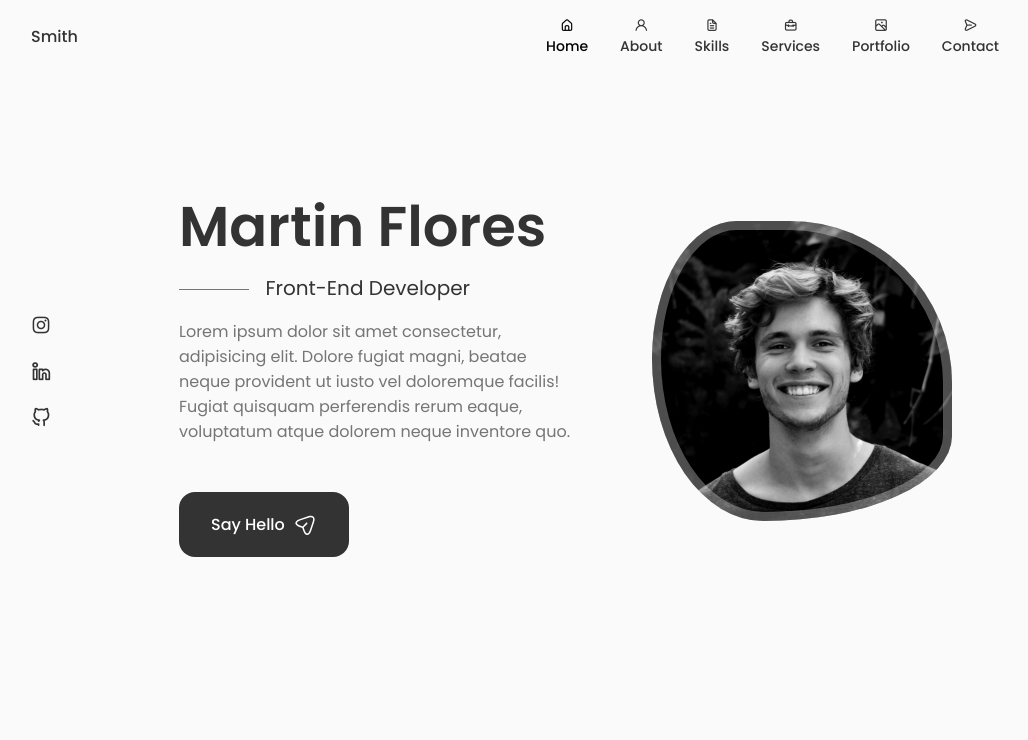
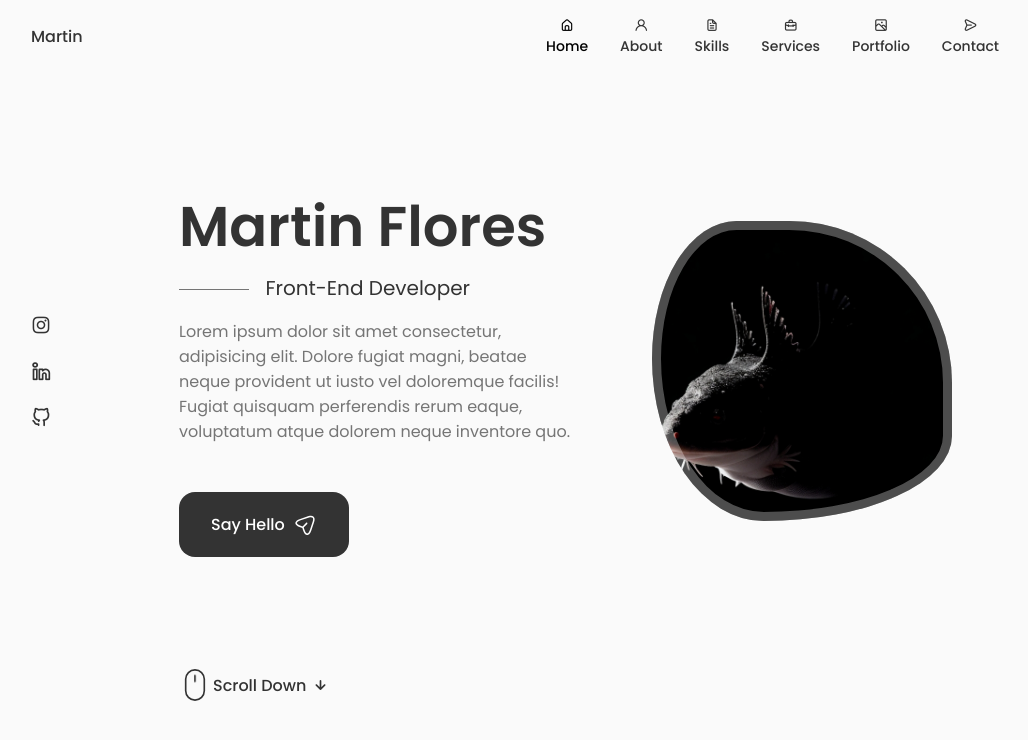
Before and after one commit to MartinMFM/MartinMFM.github.io, a React (Vite) app: page / in a window 1280 px wide. Shown: the top 740 px of the page, without its empty margins (125-1153 px from the left). Built offline with nearby package versions, Linux system fonts and the light colour scheme.

Commit message:
home component

```diff
--- a/src/components/header/Header.jsx
+++ b/src/components/header/Header.jsx
@@ -8,7 +8,7 @@
     <header className="header">
       <nav className="nav container">
         <a href="index.html" className="nav__logo">
-          Smith
+          Martin
         </a>
 
         <div className={`nav__menu ${showMenu ? "show-menu" : ""} `}>
--- a/src/components/home/Data.jsx
+++ b/src/components/home/Data.jsx
@@ -12,7 +12,7 @@
       <a href="#contact" className="button button--flex">
         Say Hello{" "}
         <svg
-          class="button__icon"
+          className="button__icon"
           xmlns="http://www.w3.org/2000/svg"
           width="24"
           height="24"
--- a/src/components/home/Home.jsx
+++ b/src/components/home/Home.jsx
@@ -1,6 +1,7 @@
-import { Data } from "./Data";
 import "./home.css";
 
+import { Data } from "./Data";
+import { ScrollDown } from "./ScrollDown";
 import { Social } from "./Social";
 
 export const Home = () => {
@@ -14,6 +15,7 @@
 
           <Data />
         </div>
+        <ScrollDown />
       </div>
     </section>
   );
--- /dev/null
+++ b/src/components/home/ScrollDown.jsx
@@ -0,0 +1,47 @@
+import React from "react";
+
+export const ScrollDown = () => {
+  return (
+    <div className="home__scroll">
+      <a href="#about" className="home__scrol-button button--flex">
+        <svg
+          width="32px"
+          height="32px"
+          className="home__scroll-mouse"
+          viewBox="0 0 247 390"
+          version="1.1"
+          xmlns="http://www.w3.org/2000/svg"
+          xmlnsXlink="http://www.w3.org/1999/xlink"
+          style={{
+            fillRule: "evenodd",
+            clipRule: "evenodd",
+            strokeLinecap: "round",
+            strokeLinejoin: "round",
+            strokeMiterlimit: 1.5,
+          }}
+        >
+          <path
+            className="wheel"
+            d="M123.359,79.775l0,72.843"
+            style={{
+              fill: "none",
+              stroke: "var(--title-color)",
+              strokeWidth: "20px",
+            }}
+          ></path>
+          <path
+            id="mouse"
+            d="M236.717,123.359c0,-62.565 -50.794,-113.359 -113.358,-113.359c-62.565,0 -113.359,50.794 -113.359,113.359l0,143.237c0,62.565 50.794,113.359 113.359,113.359c62.564,0 113.358,-50.794 113.358,-113.359l0,-143.237Z"
+            style={{
+              fill: "none",
+              stroke: "var(--title-color)",
+              strokeWidth: "20px",
+            }}
+          ></path>
+        </svg>
+        <span className="home__scroll-name">Scroll Down</span>
+        <i class="uil uil-arrow-down home__scroll-arrow"></i>
+      </a>
+    </div>
+  );
+};
--- a/src/components/home/Social.jsx
+++ b/src/components/home/Social.jsx
@@ -13,7 +13,7 @@
         className="home__social-icon"
         target="_blank"
       >
-        <i class="uil uil-linkedin-alt"></i>
+        <i className="uil uil-linkedin-alt"></i>
       </a>
       <a
         href="https://github.com/MartinMFM"
--- a/src/components/home/home.css
+++ b/src/components/home/home.css
@@ -1,3 +1,6 @@
+.home__container {
+  row-gap: 7rem;
+}
 .home__content {
   grid-template-columns: 116px repeat(2, 1fr);
   padding-top: 5.5rem;
@@ -55,7 +58,7 @@
 }
 
 .home__img {
-  background: url("../../assets/profile.jpg");
+  background: url("../../assets/perfil.jpg");
   background-repeat: no-repeat;
   background-position: center;
   background-size: cover;
@@ -78,3 +81,95 @@
     border-radius: 60% 40% 30% 70%/60% 30% 70% 40%;
   }
 }
+
+.home__scroll {
+  margin-left: 9.25rem;
+}
+
+.wheel {
+  animation: scroll 2s ease infinite;
+}
+
+@keyframes scroll {
+  0% {
+    transform: translateY(0);
+  }
+  30% {
+    transform: translateY(3.75rem);
+  }
+}
+
+.home__scroll-name {
+  color: var(--title-color);
+  font-weight: var(--font-medium);
+  margin-right: var(--mb-0-25);
+  margin-left: 2px;
+}
+
+.home__scroll-arrow {
+  font-size: 1.25rem;
+  color: var(--title-color);
+}
+
+/*=============== BREAKPOINTS ===============*/
+/* For large devices */
+@media screen and (max-width: 992px) {
+  .home__container {
+    grid-template-columns: 100px repeat(2, 1fr);
+    column-gap: 1.25rem;
+  }
+
+  .home__subtitle {
+    padding-left: 3.75rem;
+    margin-bottom: var(--mb-1);
+  }
+
+  .home__subtitle::before {
+    width: 42px;
+    top: 0.8rem;
+  }
+
+  .home__description {
+    max-width: initial;
+    margin-bottom: var(--mb-2-5);
+  }
+  .home__img {
+    width: 250px;
+    height: 250px;
+    box-shadow: inset 0 0 0 8px rgb(255 255 255 / 30%);
+  }
+
+  .home__scroll {
+    margin-left: 7.5rem;
+  }
+}
+
+/* For medium devices */
+@media screen and (max-width: 768px) {
+  .home__content {
+    grid-template-columns: 0.5fr 3fr;
+    padding-top: 3.5rem;
+  }
+  .home__img {
+    order: initial;
+    justify-self: initial;
+    box-shadow: inset 0 0 0 6px rgb(255 255 255 / 30%);
+    width: 200px;
+    height: 200px;
+  }
+  .home__data {
+    grid-column: 1/6;
+  }
+
+  .home__scroll {
+    display: none;
+  }
+}
+
+/* For small devices */
+@media screen and (max-width: 350px) {
+  .home__img {
+    width: 180px;
+    height: 180px;
+  }
+}
```
Also changed, not shown: src/assets/perfil.jpg (added).
